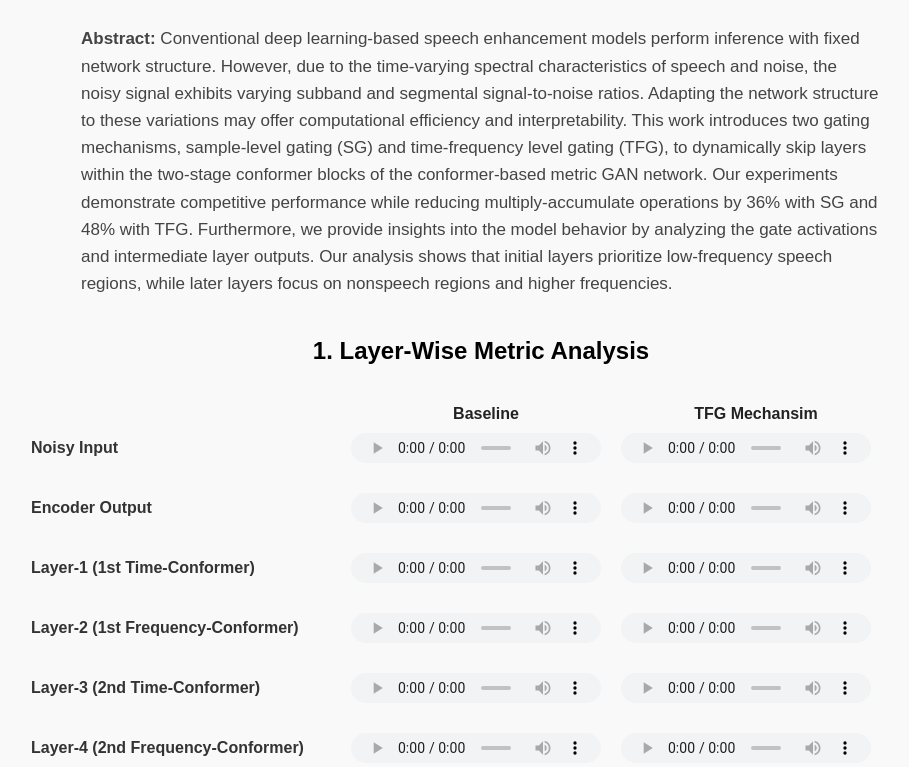
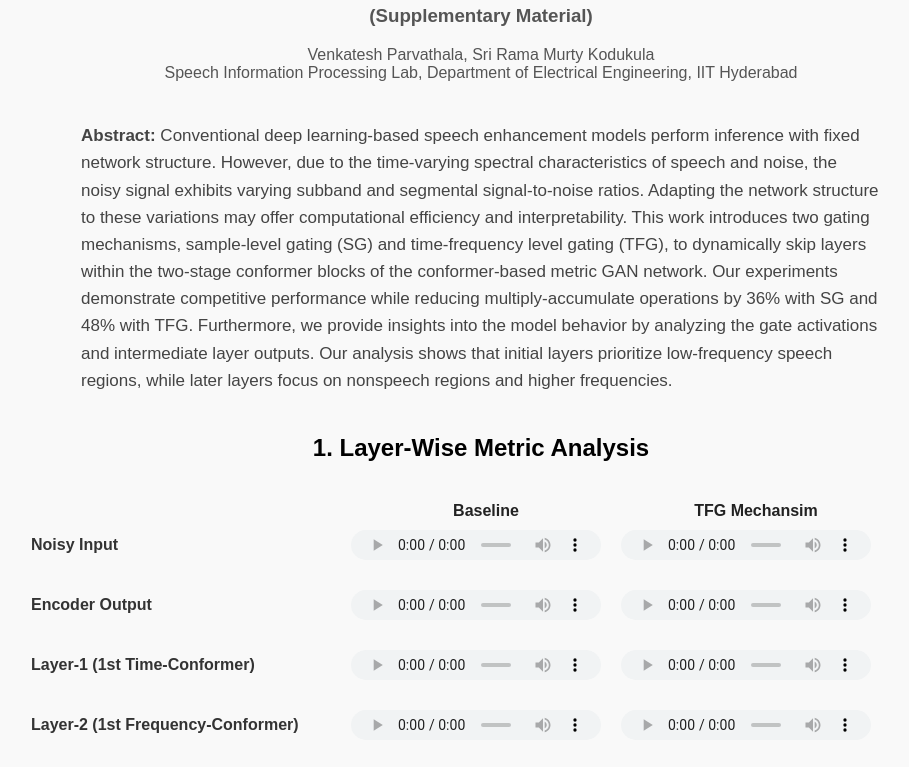
Before and after one commit to SIPLab-IITH/SIPLab-IITH.github.io, a plain HTML site: page DyLG/index.html in a window 1280 px wide. Shown: the part 111-878 px from the top of the page, without its empty margins (159-1068 px from the left). Drawn offline with Linux system fonts and the light colour scheme.

Commit message:
Added headers

```diff
--- a/DyLG/index.html
+++ b/DyLG/index.html
@@ -23,6 +23,22 @@
     line-height: 1.6;
     color: #444;
     text-align: left;
+}
+.sub-header {
+    margin-top: -20px;
+    margin-bottom: 40px;
+    color: #555;
+}
+
+.sub-header h4 {
+    margin: 0;
+    font-weight: normal;
+    font-size: 20px;
+}
+
+.sub-header p {
+    margin: 5px 0 0 0;
+    font-size: 16px;
 }
 .image-container {
     margin-bottom: 40px;
@@ -140,6 +156,11 @@
 <body>
 
     <h1>Dynamic Layer Gating for Speech Enhancement</h1>
+    <div class="sub-header">
+        <h3>(Supplementary Material)</h3>
+        <p>Venkatesh Parvathala, Sri Rama Murty Kodukula<br>
+        Speech Information Processing Lab, Department of Electrical Engineering, IIT Hyderabad</p>
+    </div>
 
     <div class="abstract">
         <strong>Abstract:</strong> Conventional deep learning-based speech enhancement models perform inference with fixed network structure. However, due to the time-varying spectral characteristics of speech and noise, the noisy signal exhibits varying subband and segmental signal-to-noise ratios. Adapting the network structure to these variations may offer computational efficiency and interpretability. This work introduces two gating mechanisms, sample-level gating (SG) and time-frequency level gating (TFG), to dynamically skip layers within the two-stage conformer blocks of the conformer-based metric GAN network. Our experiments demonstrate competitive performance while reducing multiply-accumulate operations by 36% with SG and 48% with TFG. Furthermore, we provide insights into the model behavior by analyzing the gate activations and intermediate layer outputs. Our analysis shows that initial layers prioritize low-frequency speech regions, while later layers focus on nonspeech regions and higher frequencies.
```
Lines whose indentation alone changed are shown as unchanged.
